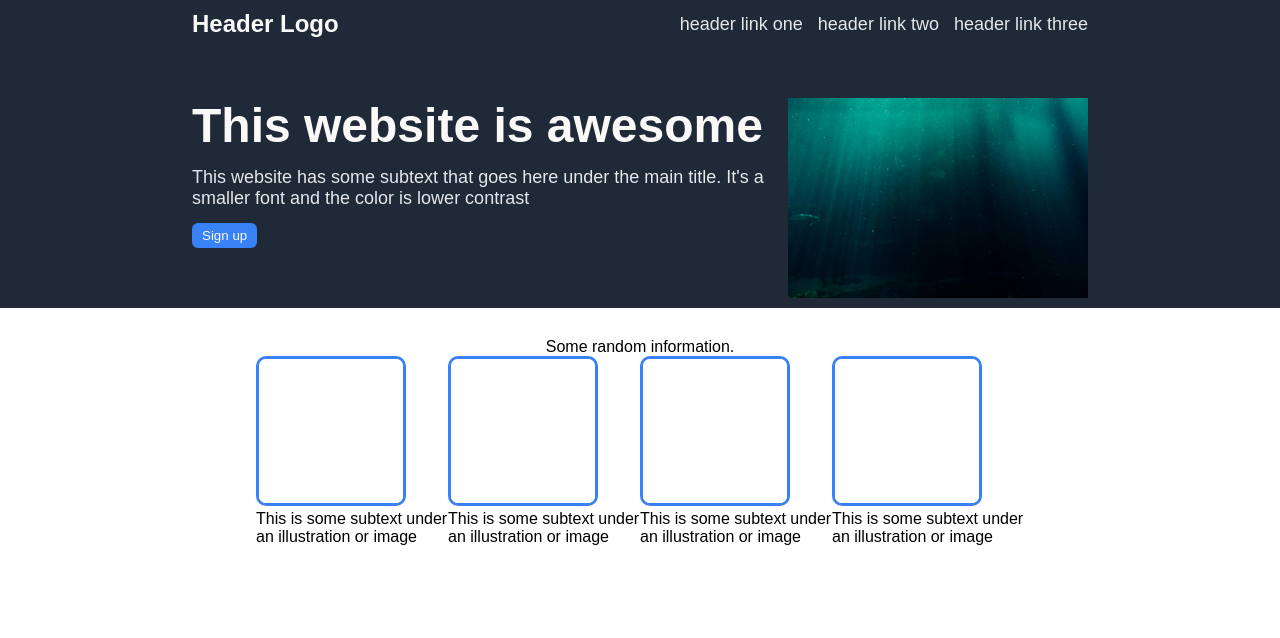
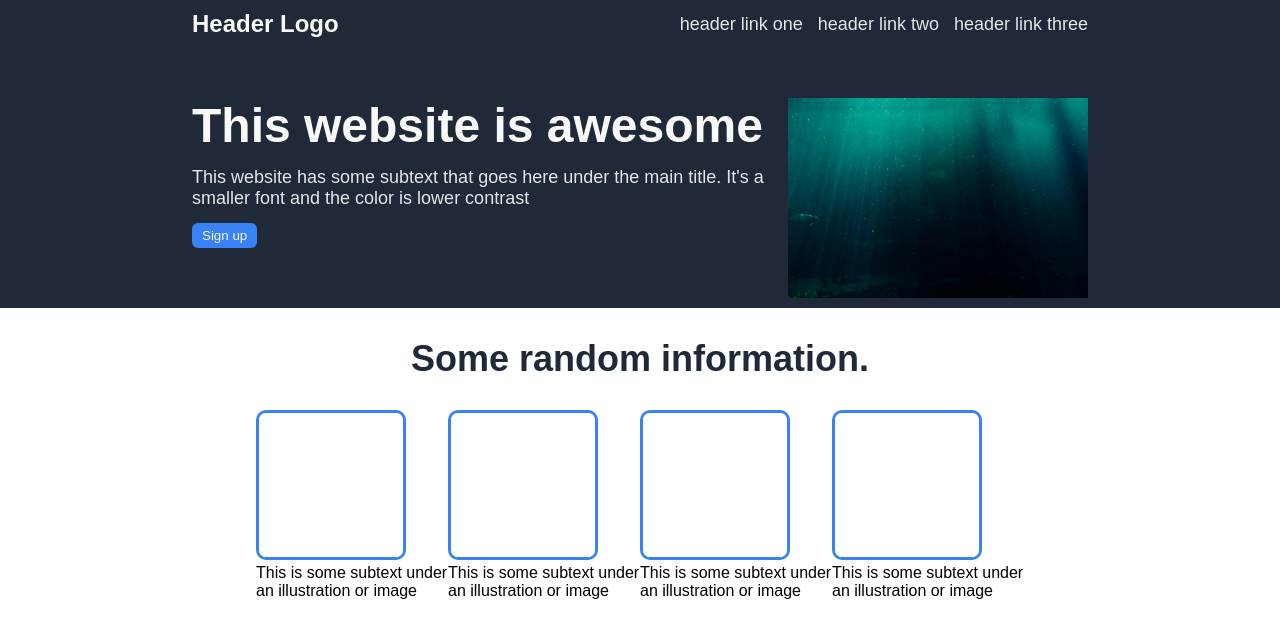
Before and after one commit to SamLeach92/landing_page, a plain HTML site: page index.html in a window 1280 px wide. Drawn offline with Linux system fonts and the light colour scheme.

Commit message:
Add styling for content-header element

```diff
--- a/style.css
+++ b/style.css
@@ -80,7 +80,12 @@ ul {
     align-items: center;
 }
 
-/* content-header goes here */
+.content-header {
+    font-size: 36px;
+    color: #1F2937;
+    font-weight: 900;
+    margin-bottom: 30px;
+}
 
 .content-container {
     display: flex;
```
